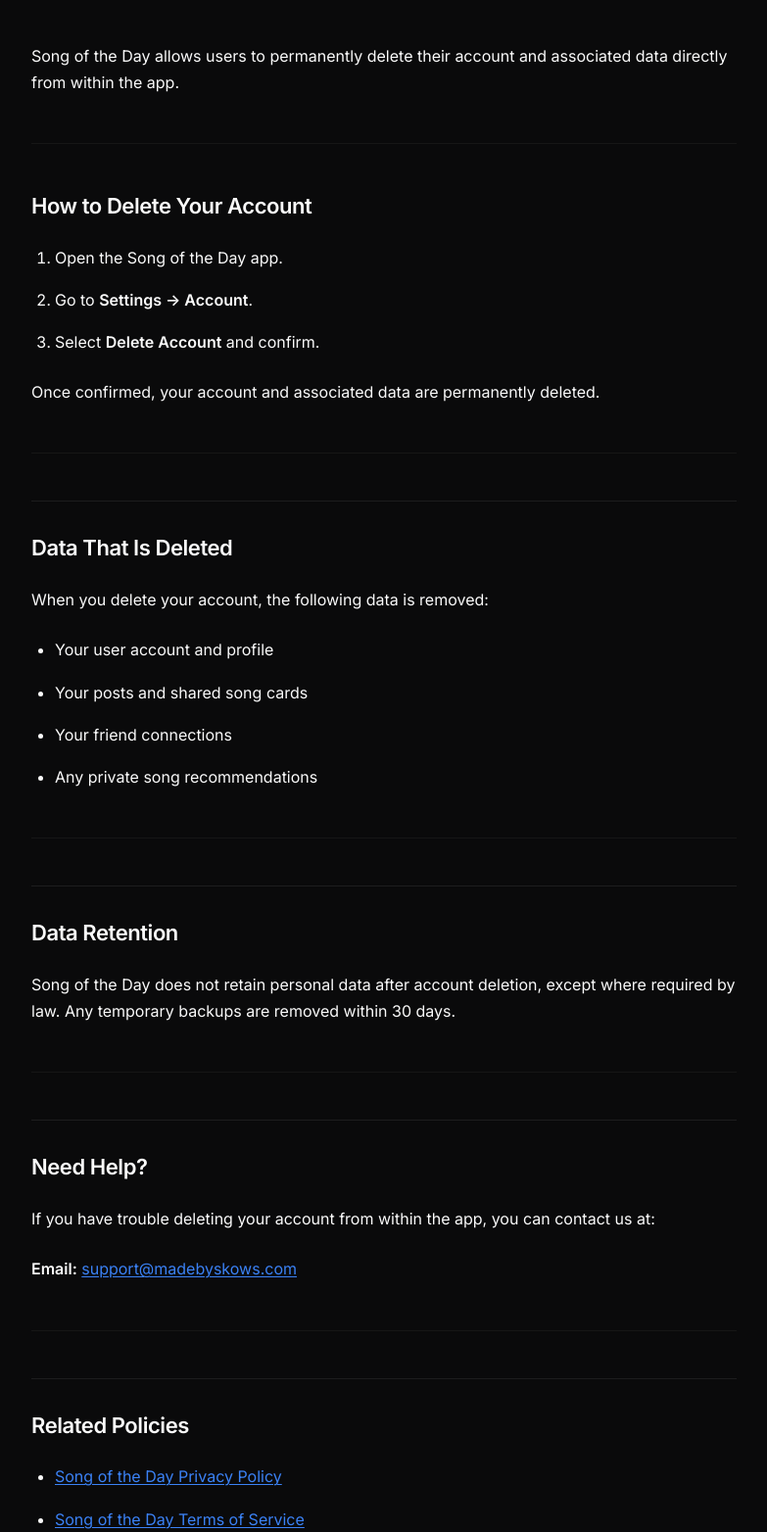
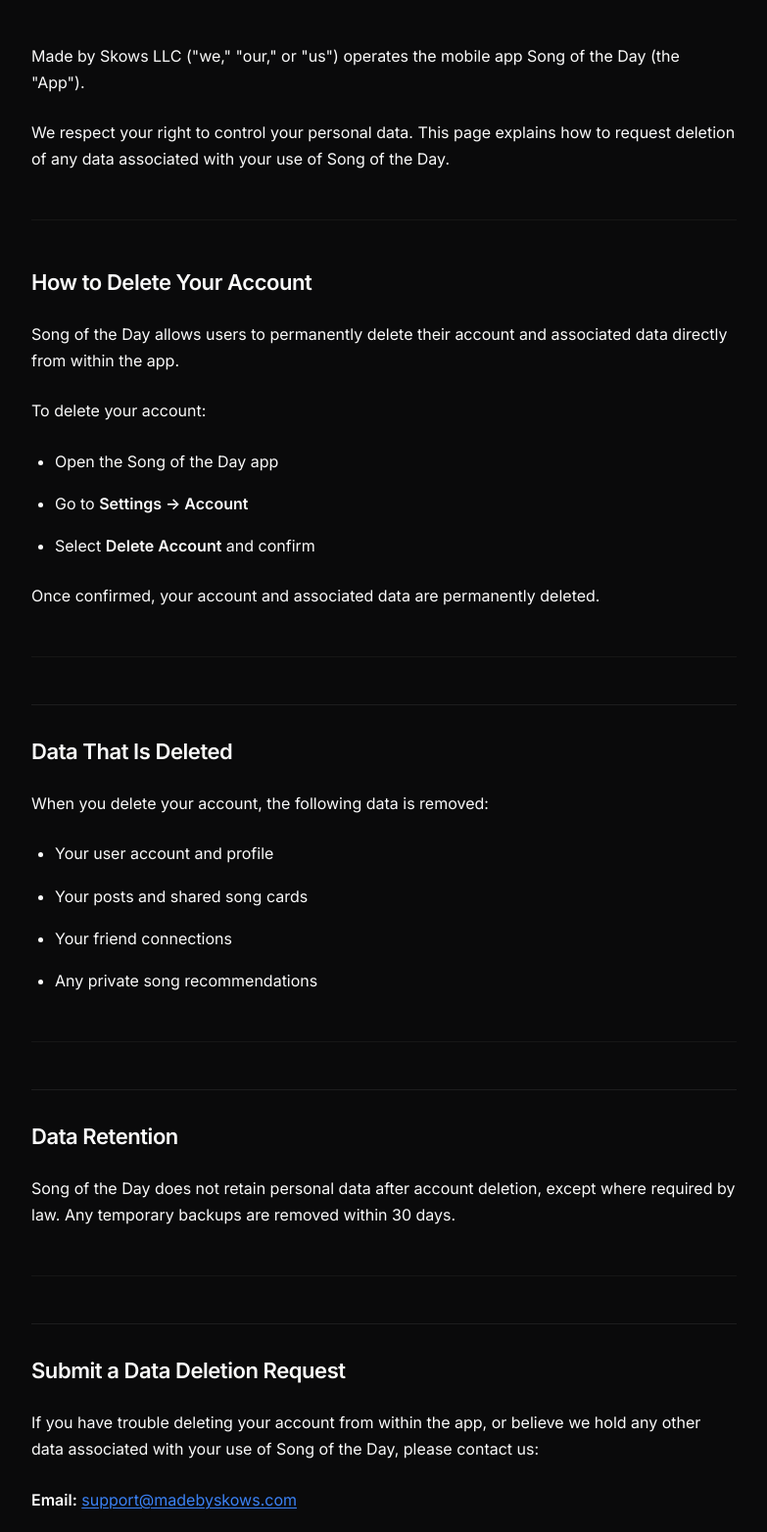
Before and after one commit to skowalski24/skowalski24.github.io, a plain HTML site: page legal-song-of-the-day-data-deletion.html in a window 1280 px wide. Shown: the part 540-2104 px from the top of the page at 98% size, without its empty margins (248-1031 px from the left). Drawn offline with Linux system fonts and the light colour scheme.

Commit message:
Revise Song of the Day data deletion page
Updated the legal-song-of-the-day-data-deletion.html page to clarify the data deletion process, add company information, and provide more detailed instructions for submitting a data deletion request. Improved section headers and replaced the account deletion steps with a bulleted list for clarity.

```diff
--- a/legal-song-of-the-day-data-deletion.html
+++ b/legal-song-of-the-day-data-deletion.html
@@ -41,7 +41,7 @@
       <!-- Page Header -->
       <div class="page-header">
         <a href="product-song-of-the-day.html" class="back-link">← Back to Song of the Day</a>
-        <h1>Delete Your Song of the Day Account</h1>
+        <h1>Data Deletion Request</h1>
         <p class="lead">Song of the Day</p>
         <p class="legal-date">Last updated: January 4, 2026</p>
       </div>
@@ -49,17 +49,22 @@
       <!-- Content -->
       <section class="section">
         <div class="legal-content">
-          <p>Song of the Day allows users to permanently delete their account and associated data directly from within the app.</p>
+          <p>Made by Skows LLC ("we," "our," or "us") operates the mobile app Song of the Day (the "App").</p>
+
+          <p>We respect your right to control your personal data. This page explains how to request deletion of any data associated with your use of Song of the Day.</p>
 
           <hr class="legal-divider">
 
           <h2>How to Delete Your Account</h2>
 
-          <ol>
-            <li>Open the Song of the Day app.</li>
-            <li>Go to <strong>Settings → Account</strong>.</li>
-            <li>Select <strong>Delete Account</strong> and confirm.</li>
-          </ol>
+          <p>Song of the Day allows users to permanently delete their account and associated data directly from within the app.</p>
+
+          <p>To delete your account:</p>
+          <ul>
+            <li>Open the Song of the Day app</li>
+            <li>Go to <strong>Settings → Account</strong></li>
+            <li>Select <strong>Delete Account</strong> and confirm</li>
+          </ul>
 
           <p>Once confirmed, your account and associated data are permanently deleted.</p>
 
@@ -84,11 +89,15 @@
 
           <hr class="legal-divider">
 
-          <h2>Need Help?</h2>
+          <h2>Submit a Data Deletion Request</h2>
 
-          <p>If you have trouble deleting your account from within the app, you can contact us at:</p>
+          <p>If you have trouble deleting your account from within the app, or believe we hold any other data associated with your use of Song of the Day, please contact us:</p>
 
           <p><strong>Email:</strong> <a href="mailto:support@madebyskows.com">support@madebyskows.com</a></p>
+
+          <p>Please include "Song of the Day Data Deletion Request" in your subject line and provide any relevant details to help us process your request.</p>
+
+          <p>We will respond to your request within 30 days.</p>
 
           <hr class="legal-divider">
 
```
